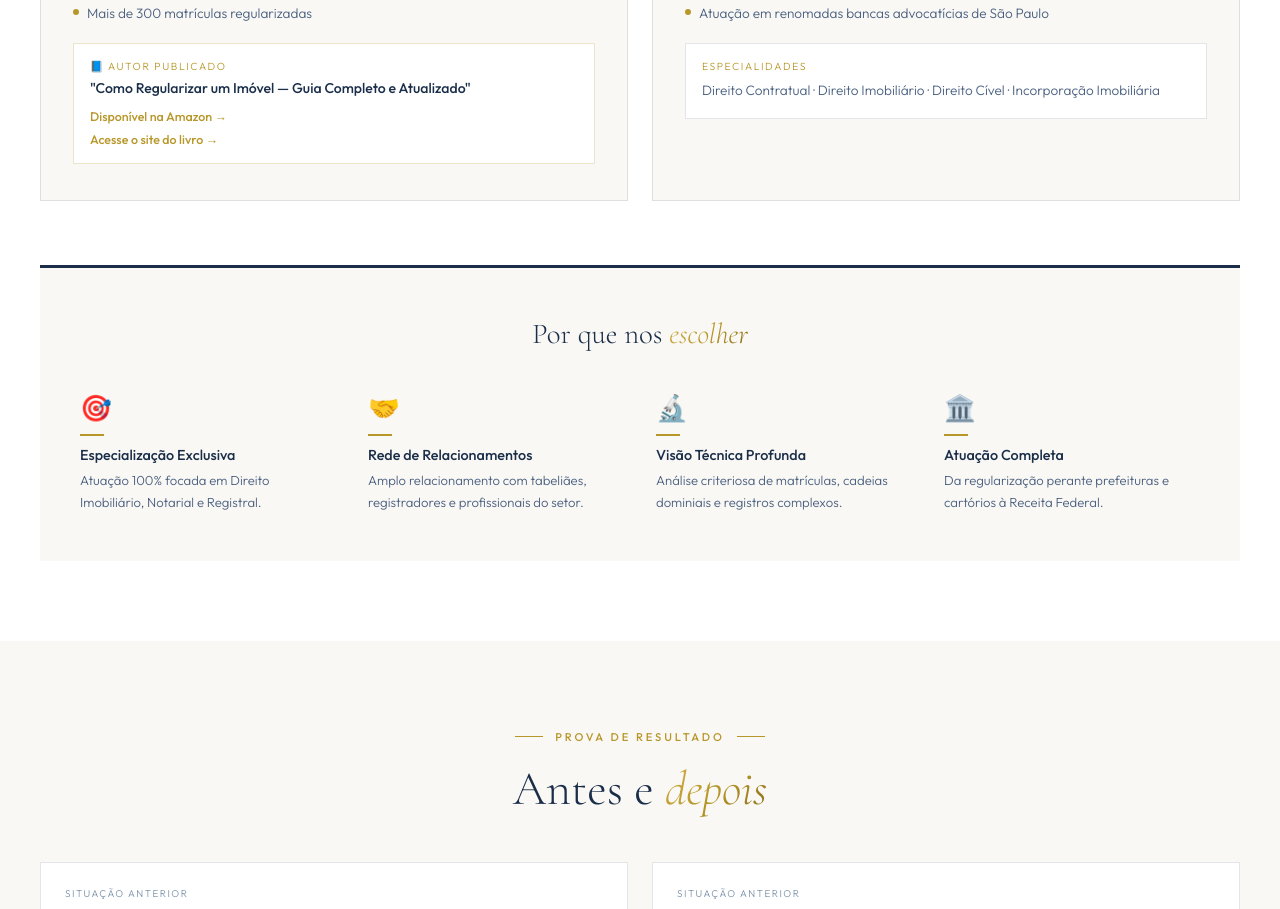
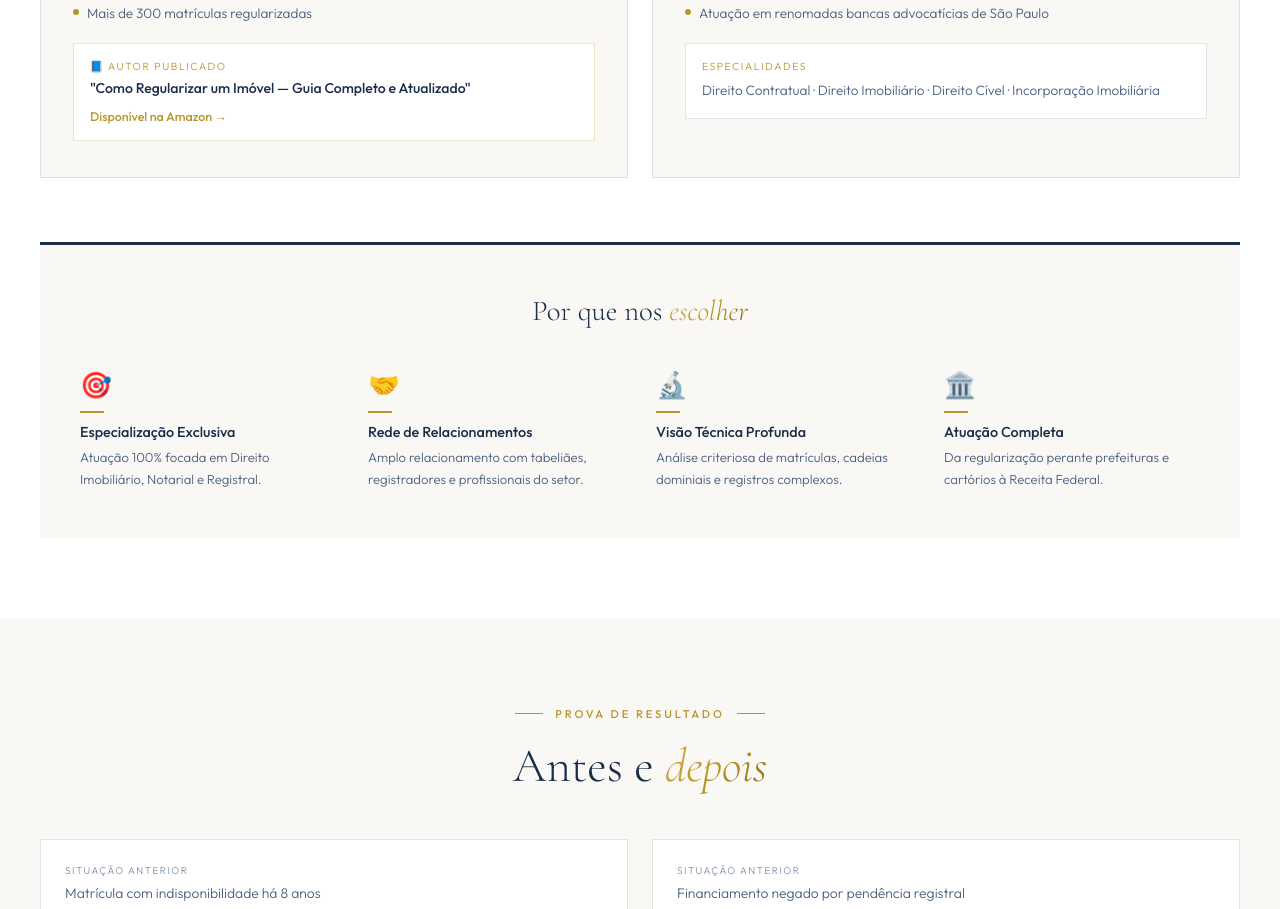
Before and after one commit to Carrara1/panigheleantar, a Next.js app: page / in a window 1280 px wide. Shown: the part 3900-4809 px from the top of the page. Built offline with nearby package versions, Linux system fonts and the light colour scheme.

Commit message:
restaura link amazon

```diff
--- a/components/QuemSomos.tsx
+++ b/components/QuemSomos.tsx
@@ -33,16 +33,10 @@ export default function QuemSomos() {
               <div style={{ fontSize: '0.65rem', letterSpacing: '0.15em', textTransform: 'uppercase', color: 'var(--gold)', marginBottom: '6px' }}>📘 Autor Publicado</div>
               <div style={{ fontSize: '0.88rem', color: 'var(--navy)', fontWeight: 500, marginBottom: '10px', lineHeight: 1.4 }}>"Como Regularizar um Imóvel — Guia Completo e Atualizado"</div>
               <a href="https://www.amazon.com.br/Como-Regularizar-Im%C3%B3vel-Completo-Atualizado-ebook/dp/B0CZ7G1B5J" target="_blank" rel="noopener noreferrer"
-                style={{ fontSize: '0.78rem', color: 'var(--gold)', textDecoration: 'none', fontWeight: 500, display: 'block', marginBottom: '8px' }}
+                style={{ fontSize: '0.78rem', color: 'var(--gold)', textDecoration: 'none', fontWeight: 500, display: 'block' }}
                 onMouseEnter={e => (e.currentTarget.style.textDecoration = 'underline')}
                 onMouseLeave={e => (e.currentTarget.style.textDecoration = 'none')}>
                 Disponível na Amazon →
-              </a>
-              <a href="https://livro-imovel-irregular.vercel.app/" target="_blank" rel="noopener noreferrer"
-                style={{ fontSize: '0.78rem', color: 'var(--gold)', textDecoration: 'none', fontWeight: 500, display: 'block' }}
-                onMouseEnter={e => (e.currentTarget.style.textDecoration = 'underline')}
-                onMouseLeave={e => (e.currentTarget.style.textDecoration = 'none')}>
-                Acesse o site do livro →
               </a>
             </div>
           </div>
```
